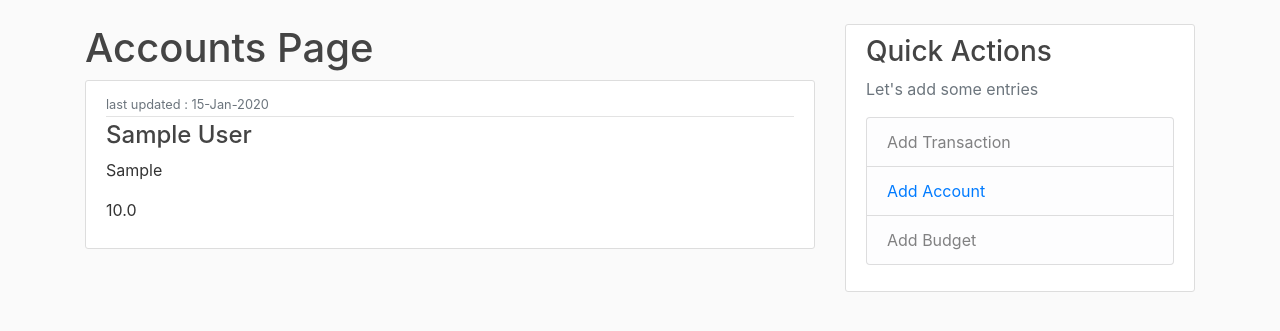
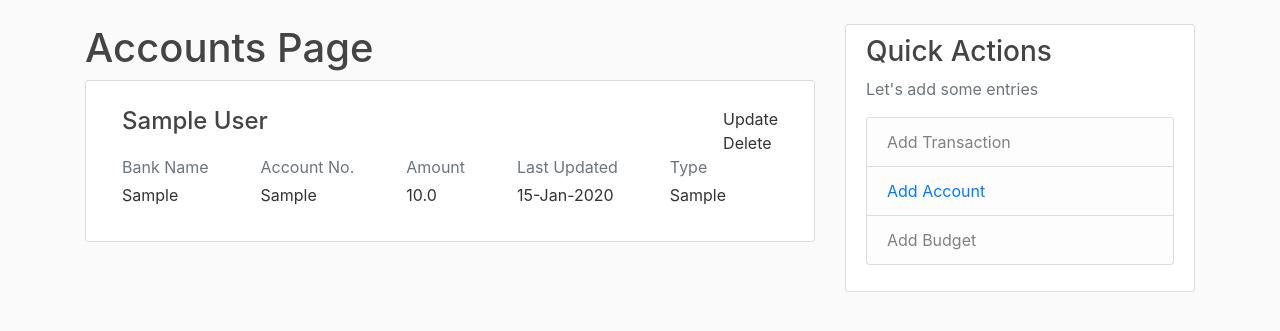
Before and after one commit to elijah981/TheAccountant, a Flask app: page /accounts in a window 1280 px wide. Shown: the part 56-387 px from the top of the page. Run offline with Flask 2, Linux system fonts and the light colour scheme; a user stored in the database is signed in; tables that the repository leaves empty hold one stand-in row (values such as "Sample post"); parts of the project's set-up code (start-up, migrations or seed data) failed here and were passed over; some libraries are stand-ins or nearby versions.

Commit message:
Improve display for accounts page

```diff
--- a/website/templates/accounts.html
+++ b/website/templates/accounts.html
@@ -5,14 +5,47 @@
 {% for account in accounts %}
 <article class="media content-section">
     <div class="media-body">
-        <div class="article-metadata">
-            <small class="text-muted">last updated : {{ account.date.strftime('%d-%b-%Y') }}</small>
+        <div class="card-body  p-3">
+            <div class="d-flex flex-row flex-wrap align-items-start justify-content-between">
+                <div>
+                    <p class="fw-500 fs-18 mb-0">
+                    <h4>{{account.name}}</h4>
+                    </p>
+                </div>
+                <div>
+                    <div>
+                        Update
+                    </div>
+                    <div>
+                        Delete
+                    </div>
+                </div>
+            </div>
+
+            <div class="d-flex flex-wrap justify-content-between">
+                <div class="false mb-2">
+                    <p class="mb-0 fs-12 text-muted">Bank Name</p>
+                    <p class="fw-500 fs-18 mb-0 mt-1">{{ account.bank }}</p>
+                </div>
+                <div class="false mb-2">
+                    <p class="mb-0 fs-12 text-muted">Account No.</p>
+                    <p class="fw-500 fs-18 mb-0 mt-1">{{ account.acc_num }}</p>
+                </div>
+                <div class="false mb-2">
+                    <p class="mb-0 fs-12 text-muted">Amount</p>
+                    <p class="fw-500 fs-18 mb-0 mt-1">{{ account.amount }}</p>
+                </div>
+                <div class="false mb-2">
+                    <p class="mb-0 fs-12 text-muted">Last Updated</p>
+                    <p class="fw-500 fs-18 mb-0 mt-1">{{ account.date.strftime('%d-%b-%Y') }}</p>
+                </div>
+                <div class="false mb-2">
+                    <p class="mb-0 fs-12 text-muted">Type</p>
+                    <p class="fw-500 fs-18 mb-0 mt-1">{{ account.type }}</p>
+                </div>
+                <div class="mb-2"></div>
+            </div>
         </div>
-        <h4><a class="article-title" href="{{ url_for('accounts.show_accounts', account_id=account.id) }}">{{
-                account.name
-                }}</a></h4>
-        <p class="article-content">{{ account.bank }}</p>
-        <p class="article-content">{{ account.amount }}</p>
 
     </div>
 </article>
```
